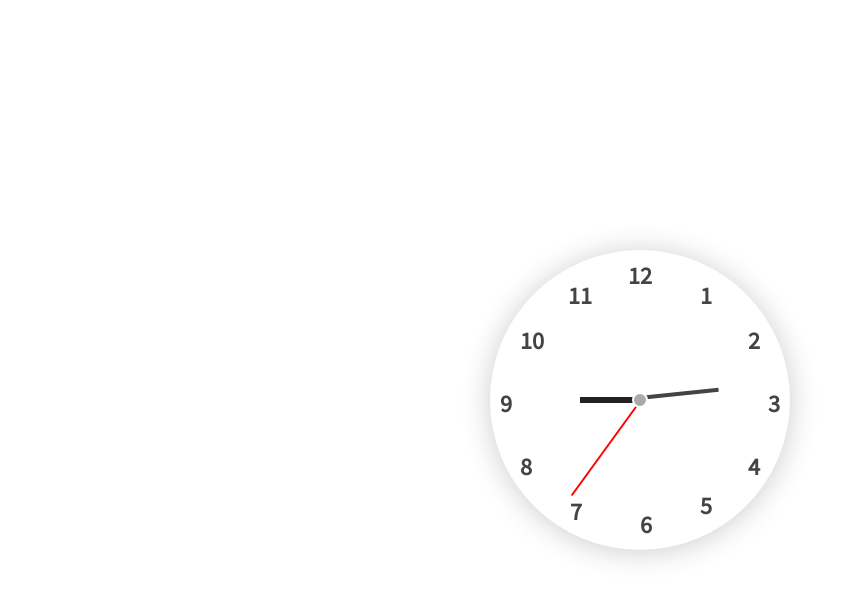
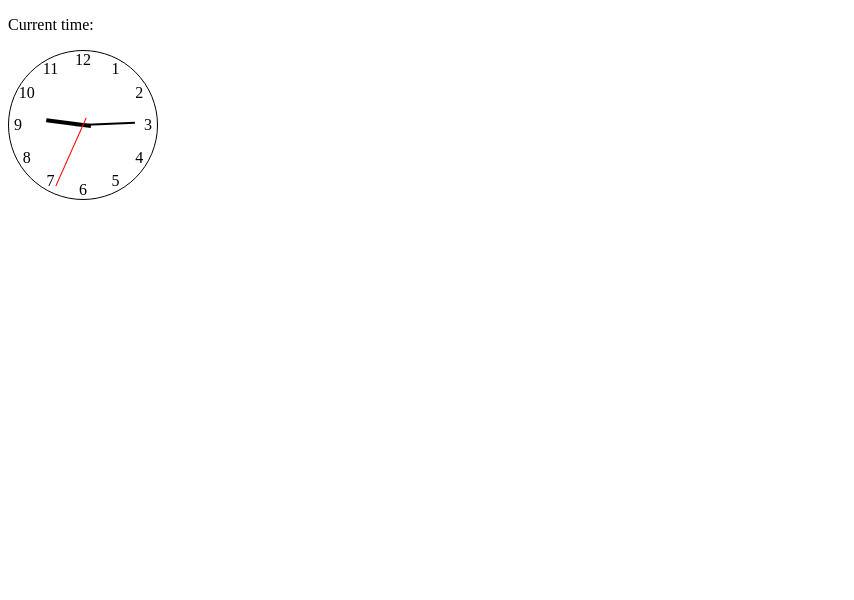
Before and after one commit to fbc101/WeatherApp, a React (Create React App) app in the folder client/: page / in a window 1280 px wide. Shown: the top 600 px of the page, without its empty margins (0-854 px from the left). Built offline with nearby package versions, Linux system fonts and the light colour scheme.

Commit message:
replaced clock with librabry

```diff
--- a/client/package.json
+++ b/client/package.json
@@ -5,6 +5,7 @@
   "dependencies": {
     "cra-template": "1.2.0",
     "react": "^19.0.0",
+    "react-clock": "^5.1.0",
     "react-dom": "^19.0.0",
     "react-scripts": "5.0.1"
   },
--- a/client/src/app/App.css
+++ /dev/null
@@ -1,128 +0,0 @@
-@import url("https://fonts.googleapis.com/css?family=Source+Sans+Pro&display=swap");
-.App {
-  font-family: sans-serif;
-}
-
-.clock {
-  width: 300px;
-  height: 300px;
-  border-radius: 50%;
-  position: absolute;
-  top: 50%;
-  left: 50%;
-  transform: translate(-50%, -50%);
-  box-shadow: 0 2px 30px rgba(0, 0, 0, 0.2);
-  font-size: 24px;
-  color: #444;
-  text-align: center;
-}
-
-.clock::after {
-  background: #aaa;
-  content: "";
-  width: 12px;
-  height: 12px;
-  border-radius: 50%;
-  position: absolute;
-  z-index: 2;
-  top: 50%;
-  left: 50%;
-  transform: translate(-50%, -50%);
-  border: 2px solid #fff;
-}
-
-.hour_hand {
-  position: absolute;
-  width: 6px;
-  height: 60px;
-  background: #222;
-  top: 30%;
-  left: 49%;
-  transform-origin: bottom;
-}
-
-.min_hand {
-  position: absolute;
-  width: 4px;
-  height: 80px;
-  background: #444;
-  top: 22.5%;
-  left: 49%;
-  transform-origin: bottom;
-}
-
-.sec_hand {
-  position: absolute;
-  width: 2px;
-  height: 118px;
-  background: red;
-  top: 10.5%;
-  left: 50%;
-  transform-origin: bottom;
-}
-
-.clock span {
-  position: absolute;
-  font-family: "Source Sans Pro", sans-serif;
-  font-weight: 700;
-}
-
-.twelve {
-  top: 10px;
-  left: 46%;
-}
-
-.one {
-  top: 10%;
-  right: 26%;
-}
-
-.eleven {
-  top: 10%;
-  left: 26%;
-}
-
-.two {
-  top: 25%;
-  right: 10%;
-}
-
-.three {
-  right: 10px;
-  top: 46%;
-}
-
-.four {
-  right: 30px;
-  top: 67%;
-}
-
-.five {
-  right: 78px;
-  top: 80%;
-}
-
-.six {
-  bottom: 10px;
-  left: 50%;
-}
-
-.seven {
-  left: 80px;
-  top: 82%;
-}
-
-.eight {
-  left: 30px;
-  top: 67%;
-}
-
-.nine {
-  left: 10px;
-  top: 46%;
-}
-
-.ten {
-  top: 25%;
-  left: 10%;
-}
--- a/client/src/app/App.js
+++ b/client/src/app/App.js
@@ -1,11 +1,29 @@
-import './App.css';
-import Clock from '../components/clock';
+import { useEffect, useState } from 'react';
+import Clock from 'react-clock';
+import 'react-clock/dist/Clock.css';
 
 
 function App() {
+  const [value, setValue] = useState(new Date());
+
+  useEffect(() => {
+    const interval = setInterval(() => setValue(new Date()), 1000);
+
+    return () => {
+      clearInterval(interval);
+    };
+  }, []);
+
   return (
-    <div className="App">
-      <Clock />
+    <div>
+      <p>Current time:</p>
+      <Clock
+        value={value}
+        renderNumbers={true}
+        renderHourMarks={false}
+        renderMinuteMarks={false}
+        size={150}
+      />
     </div>
   );
 }
--- a/client/src/components/clock.jsx
+++ /dev/null
@@ -1,59 +0,0 @@
-import React, { Component } from "react";
-
-export default class Clock extends Component {
-  constructor(props) {
-    super(props);
-    this.state = {
-      time: new Date()
-    };
-  }
-
-  componentDidMount() {
-    this.timerId = setInterval(() => {
-      this.setState({
-        time: new Date()
-      });
-    }, 1000);
-  }
-
-  componentWillMount() {
-    clearInterval(this.timerId);
-  }
-
-  render() {
-    return (
-      <div className="clock">
-        <div
-          className="hour_hand"
-          style={{
-            transform: `rotateZ(${this.state.time.getHours() * 30}deg)`
-          }}
-        />
-        <div
-          className="min_hand"
-          style={{
-            transform: `rotateZ(${this.state.time.getMinutes() * 6}deg)`
-          }}
-        />
-        <div
-          className="sec_hand"
-          style={{
-            transform: `rotateZ(${this.state.time.getSeconds() * 6}deg)`
-          }}
-        />
-        <span className="twelve">12</span>
-        <span className="one">1</span>
-        <span className="two">2</span>
-        <span className="three">3</span>
-        <span className="four">4</span>
-        <span className="five">5</span>
-        <span className="six">6</span>
-        <span className="seven">7</span>
-        <span className="eight">8</span>
-        <span className="nine">9</span>
-        <span className="ten">10</span>
-        <span className="eleven">11</span>
-      </div>
-    );
-  }
-}
```
Also changed, not shown: 1 other file (tests, documents, lock files or other folders).
